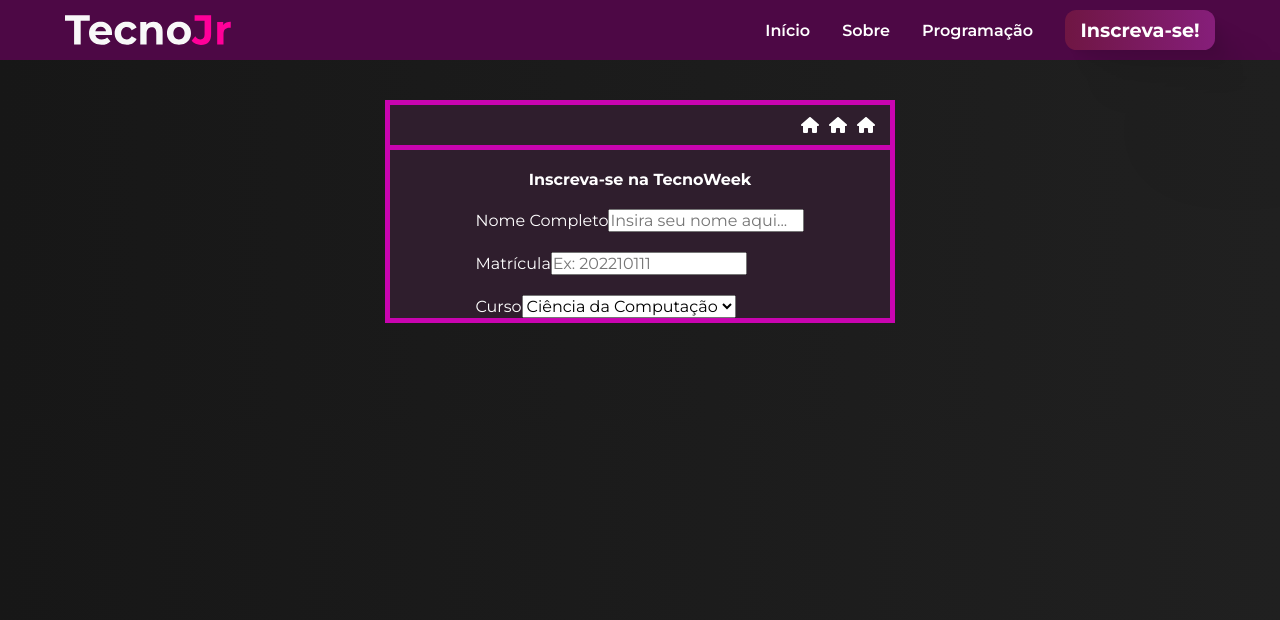
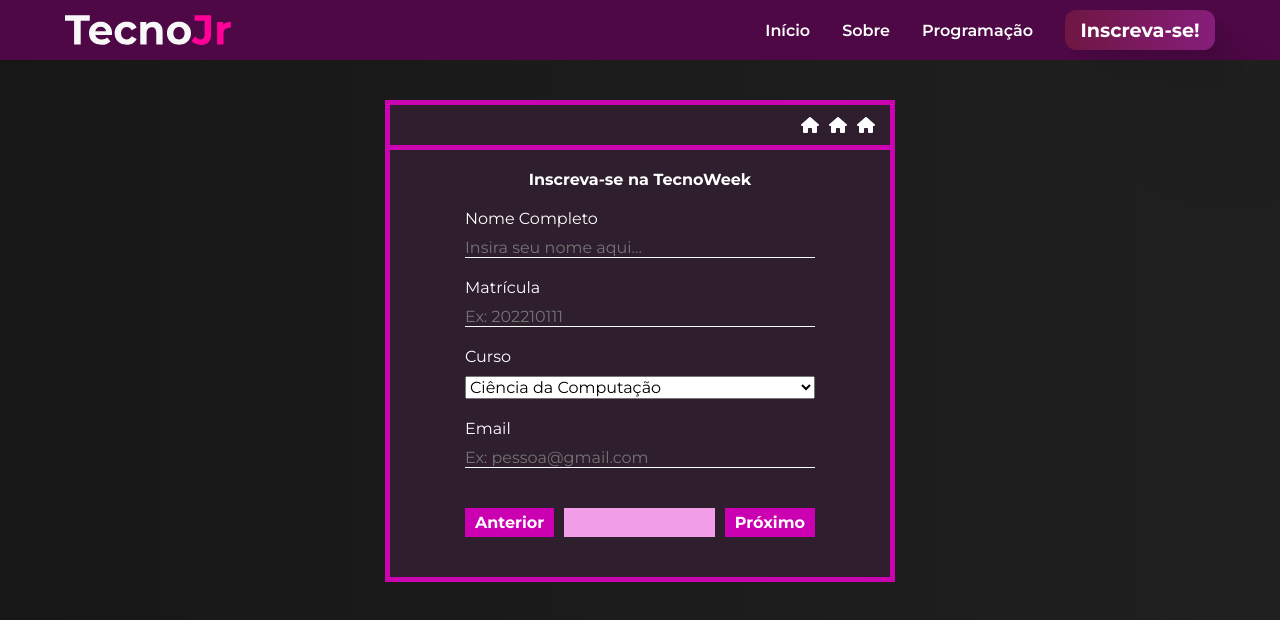
Before and after one commit to igorroc/tecnoweek, a React (Vite) app: page /inscricao in a window 1280 px wide. Shown: the top 620 px of the page. Built offline with nearby package versions, Linux system fonts and the light colour scheme.

Commit message:
[add]: Editing form style

```diff
--- a/src/pages/Inscricao.tsx
+++ b/src/pages/Inscricao.tsx
@@ -6,6 +6,7 @@ const Modal = styled("div", {
 	"&": {
 		background: "#2F1E2D",
 		width: "500px",
+		paddingBottom: "20px",
 		display: "flex",
 		flexDirection: "column",
 		alignItems: "center",
@@ -34,6 +35,40 @@ const Modal = styled("div", {
 			display: "flex",
 			flexDirection: "column",
 			gap: "20px",
+			width: "70%",
+
+			"& .question": {
+				display: "flex",
+				flexDirection: "column",
+				gap: "10px",
+
+				"& input": {
+					background: "none",
+					border: "none",
+					borderBottom: "1px solid white",
+					outline: "none",
+					color: "white",
+				},
+			},
+
+			"& #timeline": {
+				display: "flex",
+				margin: "20px 0",
+
+				"& button": {
+					background: "#CA00B1",
+					color: "white",
+					fontWeight: "bold",
+					padding: "5px 10px",
+					border: "none",
+				},
+
+				"& #timelineBar": {
+					margin: "0 10px",
+					flex: "1",
+					background: "#F29DE8",
+				},
+			},
 		},
 	},
 })
@@ -50,25 +85,45 @@ function Inscricao() {
 				</div>
 				<h2>Inscreva-se na TecnoWeek</h2>
 				<form action="" id="form">
-					<div>
+					<div className="question">
 						<label htmlFor="nome">Nome Completo</label>
 						<input
 							type="text"
 							placeholder="Insira seu nome aqui..."
 						/>
 					</div>
-					<div>
-						<label htmlFor="nome">Matrícula</label>
-						<input type="text" placeholder="Ex: 202210111" />
+					<div className="question">
+						<label htmlFor="matricula">Matrícula</label>
+						<input
+							type="text"
+							id="matricula"
+							placeholder="Ex: 202210111"
+						/>
 					</div>
-					<div>
-						<label htmlFor="nome">Curso</label>
+					<div className="question">
+						<label htmlFor="curso">Curso</label>
 						<select name="curso" id="curso">
 							<option value="cic">Ciência da Computação</option>
 							<option value="fis">Física</option>
 							<option value="eng">Engenharia</option>
 							<option value="mat">Matemática</option>
 						</select>
+					</div>
+					<div className="question">
+						<label htmlFor="email">Email</label>
+						<input
+							type="email"
+							placeholder="Ex: pessoa@gmail.com"
+						/>
+					</div>
+					<div id="timeline">
+						<button>Anterior</button>
+						<div id="timelineBar">
+							{
+
+                            }
+						</div>
+						<button>Próximo</button>
 					</div>
 				</form>
 			</Modal>
```
